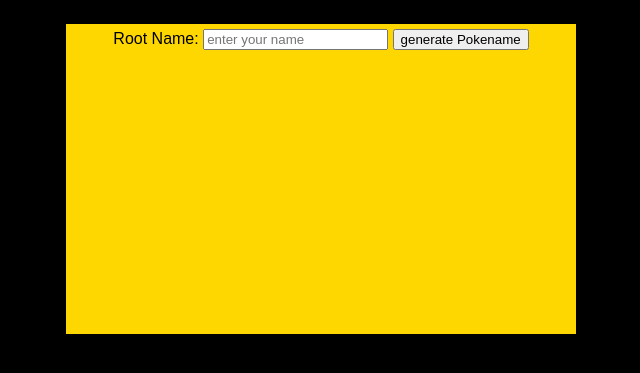
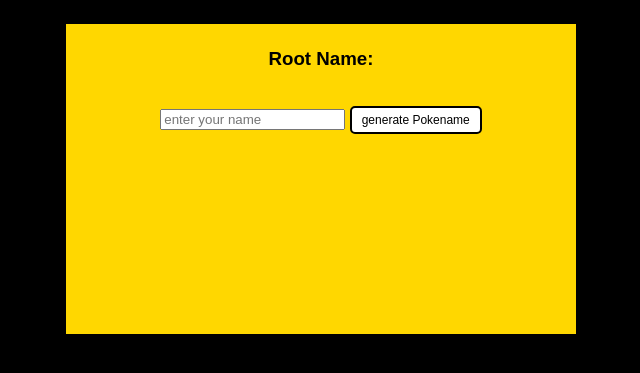
Before and after one commit to BrittanyLea/pokename, a plain HTML site: page index.html in a window 1280 px wide. Shown: the part 61-434 px from the top of the page, without its empty margins (319-959 px from the left). Drawn offline with Linux system fonts and the light colour scheme.

Commit message:
Added some basic CSS styling

```diff
--- a/index.html
+++ b/index.html
@@ -11,9 +11,9 @@
 
 	<div class="form-box" align="center">
 	<form class="name">
-		Root Name:
+		<h3>Root Name:</h3><br>
 		<input id="input" type="text" placeholder="enter your name" />
-		<button type="submit">generate Pokename</button>
+		<button class="btn" type="submit">generate Pokename</button>
 	</form>
     </div>
 
--- a/style.css
+++ b/style.css
@@ -5,10 +5,28 @@
 }
 .form-box {
 	margin-left: auto;
-    margin-right: auto;
+	margin-right: auto;
 	background: gold;
 	border: 5px solid black;
 	padding: 5px 5px;
 	width: 500px;
 	height: 300px;
 }
+.btn {
+  -webkit-border-radius: 5;
+  -moz-border-radius: 5;
+  border-radius: 5px;
+  font-family: Arial;
+  color: #000000;
+  font-size: 12px;
+  background: #ffffff;
+  padding: 5px 10px 5px 10px;
+  border: solid #000000 2px;
+  text-decoration: none;
+}
+
+.btn:hover {
+  background: black;
+  text-decoration: none;
+  color: white;
+}
```
Also changed, not shown: app.js (+7 -0 lines).
